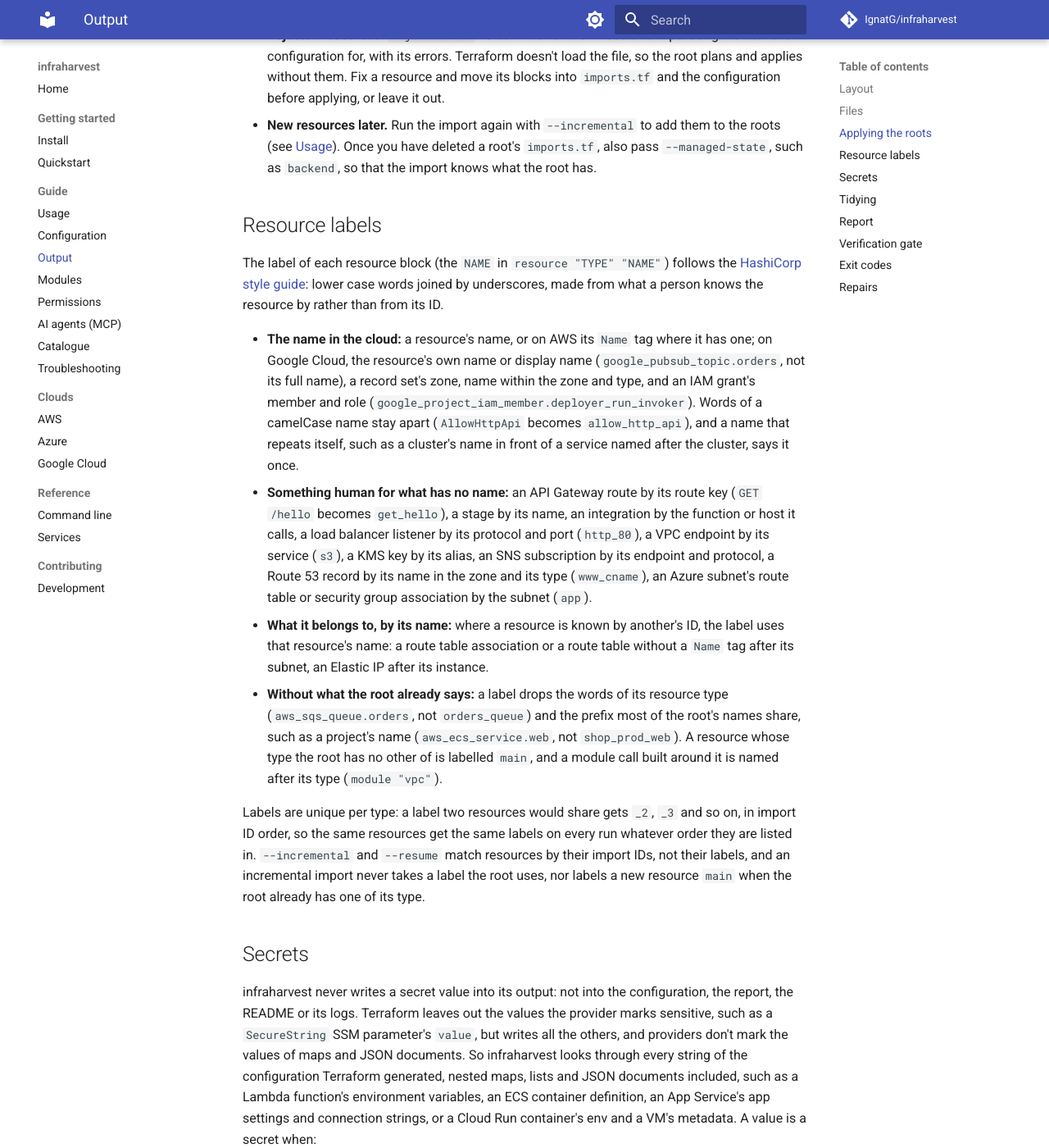
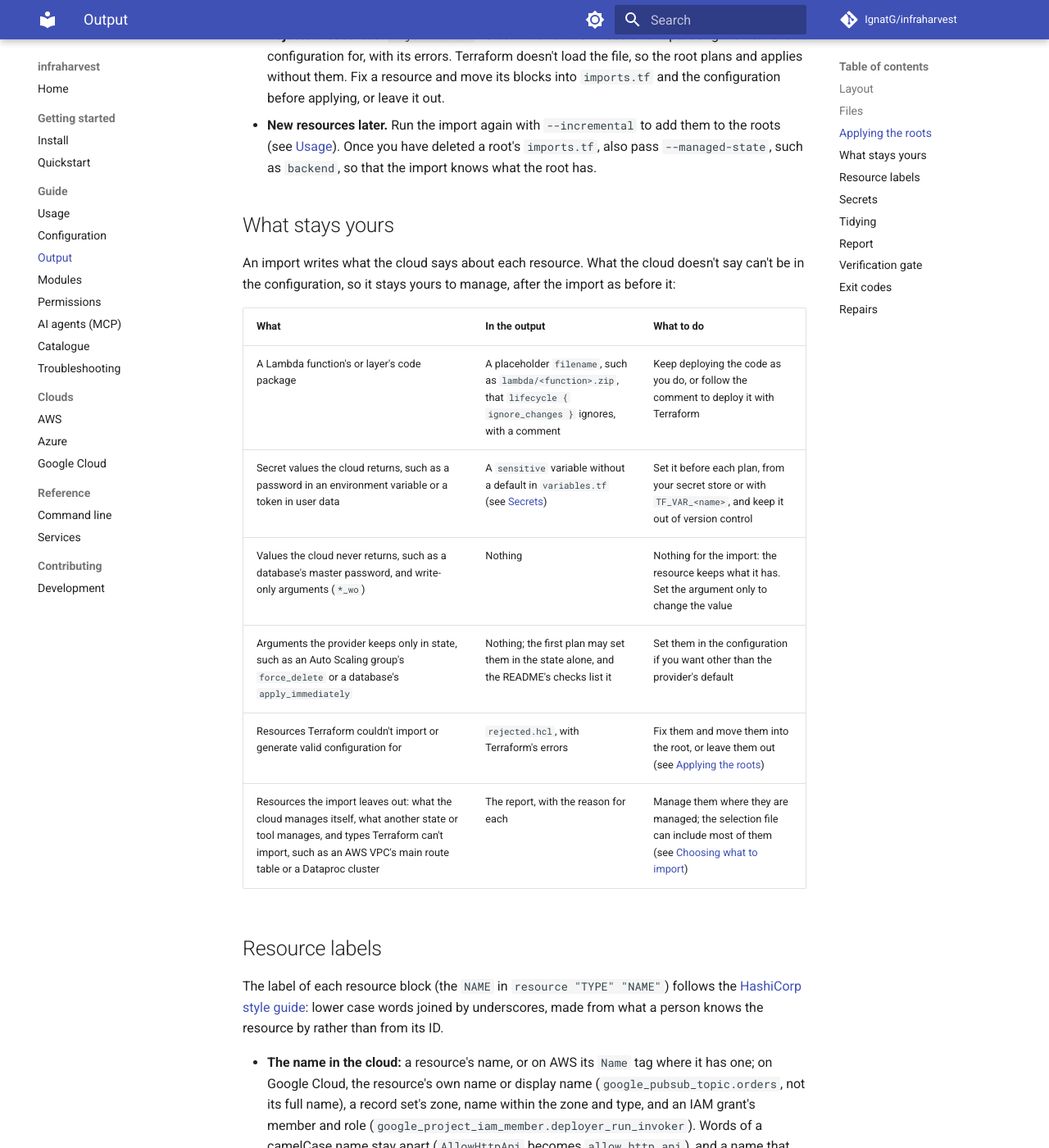
Before and after one commit to IgnatG/infraharvest, an MkDocs documentation site: the page built from docs/output.md, in a window 1280 px wide and 1400 px high, scrolled down 2691 px. Shown: the whole window at 82% size. Built offline with MkDocs 1.6.1 and Material for MkDocs 9.7.7, drawn with Linux system fonts in a browser that asks for light colours; comment, search, counter and statistics services are not loaded; some of the changed text lies outside the part shown.

Commit message:
docs: say what stays yours to manage after an import

```diff
--- a/docs/output.md
+++ b/docs/output.md
@@ -39,6 +39,19 @@ Some resources need a decision first:
 - **Resources already in another state.** Import with `--managed-state` pointing at that state, and they are left out, so no resource ends up in two states (see [Choosing what to import](usage.md#choosing-what-to-import)). Importing them again into a new state would give them two owners.
 - **Rejected resources.** `rejected.hcl` holds what Terraform couldn't import or generate valid configuration for, with its errors. Terraform doesn't load the file, so the root plans and applies without them. Fix a resource and move its blocks into `imports.tf` and the configuration before applying, or leave it out.
 - **New resources later.** Run the import again with `--incremental` to add them to the roots (see [Usage](usage.md#choosing-what-to-import)). Once you have deleted a root's `imports.tf`, also pass `--managed-state`, such as `backend`, so that the import knows what the root has.
+
+## What stays yours
+
+An import writes what the cloud says about each resource. What the cloud doesn't say can't be in the configuration, so it stays yours to manage, after the import as before it:
+
+| What | In the output | What to do |
+|---|---|---|
+| A Lambda function's or layer's code package | A placeholder `filename`, such as `lambda/<function>.zip`, that `lifecycle { ignore_changes }` ignores, with a comment | Keep deploying the code as you do, or follow the comment to deploy it with Terraform |
+| Secret values the cloud returns, such as a password in an environment variable or a token in user data | A `sensitive` variable without a default in `variables.tf` (see [Secrets](#secrets)) | Set it before each plan, from your secret store or with `TF_VAR_<name>`, and keep it out of version control |
+| Values the cloud never returns, such as a database's master password, and write-only arguments (`*_wo`) | Nothing | Nothing for the import: the resource keeps what it has. Set the argument only to change the value |
+| Arguments the provider keeps only in state, such as an Auto Scaling group's `force_delete` or a database's `apply_immediately` | Nothing; the first plan may set them in the state alone, and the README's checks list it | Set them in the configuration if you want other than the provider's default |
+| Resources Terraform couldn't import or generate valid configuration for | `rejected.hcl`, with Terraform's errors | Fix them and move them into the root, or leave them out (see [Applying the roots](#applying-the-roots)) |
+| Resources the import leaves out: what the cloud manages itself, what another state or tool manages, and types Terraform can't import, such as an AWS VPC's main route table or a Dataproc cluster | The report, with the reason for each | Manage them where they are managed; the selection file can include most of them (see [Choosing what to import](usage.md#choosing-what-to-import)) |
 
 ## Resource labels
 
@@ -111,7 +124,7 @@ S3 buckets are imported split, as the AWS provider recommends: each part of a bu
 
 Security group rules are imported as `aws_vpc_security_group_ingress_rule` and `aws_vpc_security_group_egress_rule` resources of their own, by their `sgr-` IDs, as the AWS provider recommends; the groups leave out their inline `ingress` and `egress`.
 
-Some configuration can't be read back from the cloud. A Lambda function deployed from a zip package gets `filename = "lambda/<function>.zip"` as a placeholder, which `lifecycle { ignore_changes = [filename, code_sha256] }` tells Terraform to ignore: Terraform manages the function's settings, and the code stays deployed as it is. A Lambda layer version gets `filename = "lambda/layers/<layer>.zip"`, ignored with its `source_code_hash`. A comment in the block says how to have Terraform deploy the code instead. An import whose resource Terraform finds gone, such as a KMS key scheduled for deletion, is left out with that reason.
+Some configuration can't be read back from the cloud (see [What stays yours](#what-stays-yours)). A Lambda function deployed from a zip package gets `filename = "lambda/<function>.zip"` as a placeholder, which `lifecycle { ignore_changes = [filename, code_sha256] }` tells Terraform to ignore: Terraform manages the function's settings, and the code stays deployed as it is. A Lambda layer version gets `filename = "lambda/layers/<layer>.zip"`, ignored with its `source_code_hash`. A comment in the block says how to have Terraform deploy the code instead. An import whose resource Terraform finds gone, such as a KMS key scheduled for deletion, is left out with that reason.
 
 Generated local modules declare the attributes of their object variables `optional()`, so their calls set only the attributes that have values.
 
```
